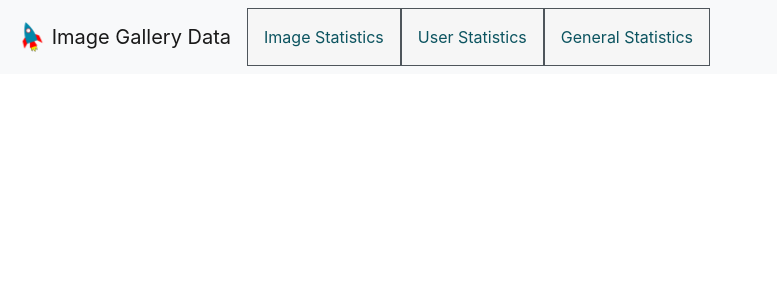
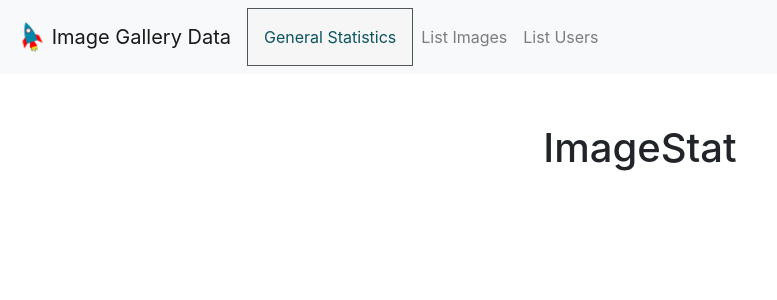
Before and after one commit to borisstojanovic/ImageGalleryDataPython, a Django app: page / in a window 1280 px wide. Shown: the top 300 px of the page, without its empty margins (0-777 px from the left). Run offline with Django 3.2, Linux system fonts and the light colour scheme; data that the repository does not hold is empty; some libraries are stand-ins or nearby versions.

Commit message:
Napravio prikaz grafika za korisnike, komentare i slike

```diff
--- a/imagegallery/imagestat/templates/imagestat/images.html
+++ b/imagegallery/imagestat/templates/imagestat/images.html
@@ -12,7 +12,7 @@
                 <p class="card-body">
                     <p class="card-text">{{ image.description }}</p>
                     <p class="card-text"><small class="text-muted">Created at {{ image.time }}</small></p>
-                    <a href="{% url 'imagestat:comments' image.id %}">Comments Total</a>
+                    <a href="{% url 'imagestat:comments_total' image.id %}">Comments Total</a>
                     <a href="{% url 'imagestat:comments' image.id %}">Comments By Date</a>
             </div>
         {% endfor %}
--- a/imagegallery/imagestat/templates/imagestat/test2.html
+++ b/imagegallery/imagestat/templates/imagestat/index.html
@@ -1,14 +1,13 @@
 {%  extends 'master.html' %}
 
 {% block title %}
-    Test
+    ImageStat
 {% endblock %}
 
 {%  block content %}
     <body>
       {% autoescape off %}
-          <h1>{{ title }}</h1>
-        {{ plot_div }}
+          <h1>{{ page_title }}</h1>
       {% endautoescape %}
     </body>
 {% endblock %}
--- a/imagegallery/imagestat/urls.py
+++ b/imagegallery/imagestat/urls.py
@@ -4,6 +4,14 @@ from . import views
 app_name = 'imagestat'
 
 urlpatterns = [
-    path('', views.images, name='images'),
-    path('/comments/<int:id>/', views.commentsbyimagetotal, name='comments'),
+    path('', views.index, name='index'),
+    path('images', views.images, name='images'),
+    path('comments/<int:id>/', views.commentsbyimagetotal, name='comments_total'),
+    path('image/comments/<int:id>/', views.commentsbyimage, name='comments'),
+    path('users', views.users, name='users'),
+    path('users/activity/<int:id>', views.useractivity, name='user_activity'),
+    path('users/all', views.usersbydate, name='users_by_date'),
+    path('comments/all', views.commentsbydate, name='comments_by_date'),
+    path('images/all', views.imagesbydate, name='images_by_date'),
+    path('activity', views.totalactivity, name='activity'),
 ]
--- a/imagegallery/imagestat/views.py
+++ b/imagegallery/imagestat/views.py
@@ -9,14 +9,8 @@ import datetime
 from django.core.paginator import Paginator, EmptyPage, PageNotAnInteger
 
 
-def home2(request):
-    x_data = [0, 1, 2, 3]
-    y_data = [x ** 2 for x in x_data]
-    plot_div = plot([Scatter(x=x_data, y=y_data,
-                             mode='lines', name='test',
-                             opacity=0.8, marker_color='green')],
-                    output_type='div')
-    return render(request, "imagestat\\test2.html", context={'plot_div': plot_div})
+def index(req):
+    return render(req, 'imagestat\\index.html', {'page_title': 'ImageStat'})
 
 
 def images(req):
@@ -34,40 +28,127 @@ def images(req):
     return render(req, 'imagestat\\images.html', {'images': images})
 
 
+def users(req):
+    user_list = User.objects.all()
+    page = req.GET.get('page', 1)
+
+    paginator = Paginator(user_list, 7)
+    try:
+        users = paginator.page(page)
+    except PageNotAnInteger:
+        users = paginator.page(1)
+    except EmptyPage:
+        users = paginator.page(paginator.num_pages)
+
+    return render(req, 'imagestat\\users.html', {'users': users})
+
+
 def imagesbydate(request):
-    x_data = Images.objects.extra({'date_created': "date(time)"}). \
-        values('date_created').annotate(created_count=Count('id')).order_by('time')
+    images = Images.objects.extra({'time': "date(time)"}). \
+        values('time').annotate(created_count=Count('id')).order_by('time')
 
+    images = list(images)
+
+    if len(images) == 0:
+        return render(request, "imagestat\\graph.html", context={'title': "No Data"})
+    else:
+        y_data = [x.get('created_count') for x in images]
+        x_data1 = [x.get('time') for x in images]
+        scatter = plotly.graph_objs.Scatter(x=x_data1, y=y_data, name='New Images', mode='markers + lines')
+
+        y_data2 = [x.get('created_count') for x in images]
+        x_data2 = [x.get('time') for x in images]
+
+        i = 1
+        while len(y_data2) > i:
+            y_data2[i] = y_data2[i - 1] + y_data2[i]
+            i += 1
+
+        scatter2 = plotly.graph_objs.Scatter(x=x_data2, y=y_data2, name='Total Images', mode='markers + lines')
+
+        layout = plotly.graph_objs.Layout(xaxis={'type': 'date',
+                                                 'tick0': x_data1[0] if len(x_data1) else datetime.date.today(),
+                                                 'tickmode': 'linear',
+                                                 'dtick': 86400000.0 * 1})  # 1 day
+        fig = plotly.graph_objs.Figure(data=[scatter, scatter2], layout=layout)
+        plot_div = plot(fig, output_type='div')
+        return render(request, "imagestat\\graph.html", context={'title': "Images", 'plot_div': plot_div})
+
+
+def usersbydate(request):
+    x_data = User.objects.extra({'date_created': "date(date_created)"}). \
+        values('date_created').annotate(created_count=Count('id')).order_by('date_created')
     x_data = list(x_data)
 
-    y_data = [x.get('created_count') for x in x_data]
-    x_data2 = [x.get('date_created') for x in x_data]
-    scatter = plotly.graph_objs.Scatter(x=x_data2, y=y_data)
-    layout = plotly.graph_objs.Layout(xaxis={'type': 'date',
-                                             'tick0': x_data2[0] if len(x_data2) else datetime.date.today(),
-                                             'tickmode': 'linear',
-                                             'dtick': 86400000.0 * 1})  # 1 day
-    fig = plotly.graph_objs.Figure(data=[scatter], layout=layout)
-    plot_div = plot(fig, output_type='div')
-    return render(request, "imagestat\\test2.html", context={'plot_div': plot_div})
+    if len(x_data) == 0:
+        return render(request, "imagestat\\graph.html", context={'plot_div': "No Data"})
+    else:
+        y_data = [x.get('created_count') for x in x_data]
+        x_data2 = [x.get('date_created') for x in x_data]
+        scatter = plotly.graph_objs.Scatter(x=x_data2, y=y_data, name='New Users', mode='markers + lines')
+
+        y_data2 = [x.get('created_count') for x in x_data]
+        i = 1
+        while len(y_data2) > i:
+            y_data2[i] = y_data2[i - 1] + y_data2[i]
+            i += 1
+
+        scatter2 = plotly.graph_objs.Scatter(x=x_data2, y=y_data2, name='Total Users', mode='markers + lines')
+
+        layout = plotly.graph_objs.Layout(xaxis={'type': 'date',
+                                                 'tick0': x_data2[0] if len(x_data2) else datetime.date.today(),
+                                                 'tickmode': 'linear',
+                                                 'dtick': 86400000.0 * 1})  # 1 day
+        fig = plotly.graph_objs.Figure(data=[scatter, scatter2], layout=layout)
+        plot_div = plot(fig, output_type='div')
+        return render(request, "imagestat\\graph.html", context={'title': "Users", 'plot_div': plot_div})
+
+
+def commentsbydate(request):
+    x_data = Comment.objects.extra({'date_created': "date(date_created)"}). \
+        values('date_created').annotate(created_count=Count('id')).order_by('date_created')
+    x_data = list(x_data)
+    if len(x_data) == 0:
+        return render(request, "imagestat\\graph.html", context={'plot_div': "No Data"})
+    else:
+        y_data = [x.get('created_count') for x in x_data]
+        x_data2 = [x.get('date_created') for x in x_data]
+        scatter = plotly.graph_objs.Scatter(x=x_data2, y=y_data, name='New Comments', mode='markers + lines')
+
+        y_data2 = [x.get('created_count') for x in x_data]
+        i = 1
+        while len(y_data2) > i:
+            y_data2[i] = y_data2[i - 1] + y_data2[i]
+            i += 1
+
+        scatter2 = plotly.graph_objs.Scatter(x=x_data2, y=y_data2, name='Total Comments', mode='markers + lines')
+
+        layout = plotly.graph_objs.Layout(xaxis={'type': 'date',
+                                                 'tick0': x_data2[0] if len(x_data2) else datetime.date.today(),
+                                                 'tickmode': 'linear',
+                                                 'dtick': 86400000.0 * 1})  # 1 day
+        fig = plotly.graph_objs.Figure(data=[scatter, scatter2], layout=layout)
+        plot_div = plot(fig, output_type='div')
+        return render(request, "imagestat\\graph.html", context={'title': "Comments", 'plot_div': plot_div})
 
 
 def commentsbyimage(request, id):
     x_data = Comment.objects.filter(image_id=id).extra({'date_created': "date(date_created)"}). \
         values('date_created').annotate(created_count=Count('id')).order_by('date_created')
     x_data = list(x_data)
-    y_data = [x.get('created_count') for x in x_data]
-    x_data2 = [x.get('date_created') for x in x_data]
-    print(x_data2)
-    print(y_data)
-    scatter = plotly.graph_objs.Scatter(x=x_data2, y=y_data)
-    layout = plotly.graph_objs.Layout(xaxis={'type': 'date',
-                                             'tick0': x_data2[0] if len(x_data2) else datetime.date.today(),
-                                             'tickmode': 'linear',
-                                             'dtick': 86400000.0 * 1})  # 1 day
-    fig = plotly.graph_objs.Figure(data=[scatter], layout=layout)
-    plot_div = plot(fig, output_type='div')
-    return render(request, "imagestat\\test2.html", context={'plot_div': plot_div})
+    if len(x_data) == 0:
+        return render(request, "imagestat\\graph.html", context={'plot_div': "No Data"})
+    else:
+        y_data = [x.get('created_count') for x in x_data]
+        x_data2 = [x.get('date_created') for x in x_data]
+        scatter = plotly.graph_objs.Scatter(x=x_data2, y=y_data)
+        layout = plotly.graph_objs.Layout(xaxis={'type': 'date',
+                                                 'tick0': x_data2[0] if len(x_data2) else datetime.date.today(),
+                                                 'tickmode': 'linear',
+                                                 'dtick': 86400000.0 * 1})  # 1 day
+        fig = plotly.graph_objs.Figure(data=[scatter], layout=layout)
+        plot_div = plot(fig, output_type='div')
+        return render(request, "imagestat\\graph.html", context={'plot_div': plot_div})
 
 
 def commentsbyimagetotal(request, id):
@@ -75,7 +156,7 @@ def commentsbyimagetotal(request, id):
         values('date_created').annotate(created_count=Count('id')).order_by('date_created')
     x_data = list(x_data)
     if len(x_data) == 0:
-        return render(request, "imagestat\\test2.html", context={'plot_div': 'No Data'})
+        return render(request, "imagestat\\graph.html", context={'plot_div': 'No Data'})
     else:
         y_data = [x.get('created_count') for x in x_data]
         i = 1
@@ -91,60 +172,80 @@ def commentsbyimagetotal(request, id):
                                                  'dtick': 86400000.0 * 1})  # 1 day
         fig = plotly.graph_objs.Figure(data=[scatter], layout=layout)
         plot_div = plot(fig, output_type='div')
-        return render(request, "imagestat\\test2.html", context={'plot_div': plot_div})
+        return render(request, "imagestat\\graph.html", context={'plot_div': plot_div})
 
 
-def useractivity(request):
-    x_data = Comment.objects.filter(user_id=2).extra({'date_created': "date(date_created)"}). \
+def useractivity(request, id):
+    comments = Comment.objects.filter(user_id=id).extra({'date_created': "date(date_created)"}). \
         values('date_created').annotate(created_count=Count('id')).order_by('date_created')
-    x_data = list(x_data)
-    y_data1 = [x.get('created_count') for x in x_data]
 
-    x_data1 = [x.get('date_created') for x in x_data]
-    scatter1 = plotly.graph_objs.Scatter(x=x_data1, y=y_data1, name='Comments', mode='markers + lines')
+    images = Images.objects.filter(owner_id=id).extra({'time': "date(time)"}). \
+        values('time').annotate(created_count=Count('id')).order_by('time')
 
-    x_data = Images.objects.filter(owner_id=2).extra({'time': "date(time)"}). \
-        values('time').annotate(created_count=Count('id')).order_by('time')
-    x_data = list(x_data)
-    y_data2 = [x.get('created_count') for x in x_data]
+    if len(comments) == 0 and len(images) == 0:
+        return render(request, "imagestat\\graph.html", context={'plot_div': "No data"})
+    else:
+        comments = list(comments)
+        y_data1 = [x.get('created_count') for x in comments]
 
-    x_data2 = [x.get('time') for x in x_data]
-    scatter2 = plotly.graph_objs.Scatter(x=x_data2, y=y_data2, name='Images', mode='markers + lines')
+        x_data1 = [x.get('date_created') for x in comments]
+        scatter1 = plotly.graph_objs.Scatter(x=x_data1, y=y_data1, name='Comments', mode='markers + lines')
 
-    layout = plotly.graph_objs.Layout(xaxis={'type': 'date',
-                                             'tick0': x_data1[0] if len(x_data1) else x_data2[0] if len(x_data2) else datetime.date.today(),
-                                             'tickmode': 'linear',
-                                             'dtick': 86400000.0 * 1})  # 1 day
+        images = list(images)
+        y_data2 = [x.get('created_count') for x in images]
 
-    fig = plotly.graph_objs.Figure(data=[scatter1, scatter2], layout=layout)
-    plot_div = plot(fig, output_type='div')
+        x_data2 = [x.get('time') for x in images]
+        scatter2 = plotly.graph_objs.Scatter(x=x_data2, y=y_data2, name='Images', mode='markers + lines')
 
-    return render(request, "imagestat\\test2.html", context={'plot_div': plot_div})
+        layout = plotly.graph_objs.Layout(xaxis={'type': 'date',
+                                                 'tick0': x_data1[0] if len(x_data1) else x_data2[0] if len(
+                                                     x_data2) else datetime.date.today(),
+                                                 'tickmode': 'linear',
+                                                 'dtick': 86400000.0 * 1})  # 1 day
+
+        fig = plotly.graph_objs.Figure(data=[scatter1, scatter2], layout=layout)
+        plot_div = plot(fig, output_type='div')
+
+        return render(request, "imagestat\\graph.html", context={'plot_div': plot_div})
 
 
 def totalactivity(request):
-    x_data = Comment.objects.extra({'date_created': "date(date_created)"}). \
+    comments = Comment.objects.extra({'date_created': "date(date_created)"}). \
         values('date_created').annotate(created_count=Count('id')).order_by('date_created')
-    x_data = list(x_data)
-    y_data1 = [x.get('created_count') for x in x_data]
 
-    x_data1 = [x.get('date_created') for x in x_data]
-    scatter1 = plotly.graph_objs.Scatter(x=x_data1, y=y_data1, name='Comments', mode='markers + lines')
+    images = Images.objects.extra({'time': "date(time)"}). \
+        values('time').annotate(created_count=Count('id')).order_by('time')
 
-    x_data = Images.objects.extra({'time': "date(time)"}). \
-        values('time').annotate(created_count=Count('id')).order_by('time')
-    x_data = list(x_data)
-    y_data2 = [x.get('created_count') for x in x_data]
+    users = User.objects.extra({'date_created': "date(date_created)"}). \
+        values('date_created').annotate(created_count=Count('id')).order_by('date_created')
 
-    x_data2 = [x.get('time') for x in x_data]
-    scatter2 = plotly.graph_objs.Scatter(x=x_data2, y=y_data2, name='Images', mode='markers + lines')
+    if len(comments) == 0 and len(images) == 0 and len(users) == 0:
+        return render(request, "imagestat\\graph.html", context={'plot_div': "No data"})
+    else:
+        comments = list(comments)
+        y_data1 = [x.get('created_count') for x in comments]
 
-    layout = plotly.graph_objs.Layout(xaxis={'type': 'date',
-                                             'tick0': x_data1[0] if len(x_data1) else x_data2[0] if len(x_data2) else datetime.datetime.now(),
-                                             'tickmode': 'linear',
-                                             'dtick': 86400000.0 * 1})  # 1 day
+        x_data1 = [x.get('date_created') for x in comments]
+        scatter1 = plotly.graph_objs.Scatter(x=x_data1, y=y_data1, name='Comments', mode='markers + lines')
 
-    fig = plotly.graph_objs.Figure(data=[scatter1, scatter2], layout=layout)
-    plot_div = plot(fig, output_type='div')
+        images = list(images)
+        y_data2 = [x.get('created_count') for x in images]
 
-    return render(request, "imagestat\\test2.html", context={'title': 'Activity', 'plot_div': plot_div})
+        x_data2 = [x.get('time') for x in images]
+        scatter2 = plotly.graph_objs.Scatter(x=x_data2, y=y_data2, name='Images', mode='markers + lines')
+
+        users = list(users)
+        y_data3 = [x.get('created_count') for x in users]
+        x_data3 = [x.get('date_created') for x in users]
+        scatter3 = plotly.graph_objs.Scatter(x=x_data3, y=y_data3, name='Users', mode='markers + lines')
+
+        layout = plotly.graph_objs.Layout(xaxis={'type': 'date',
+                                                 'tick0': x_data1[0] if len(x_data1) else x_data2[0] if len(
+                                                     x_data2) else datetime.date.today(),
+                                                 'tickmode': 'linear',
+                                                 'dtick': 86400000.0 * 1})  # 1 day
+
+        fig = plotly.graph_objs.Figure(data=[scatter1, scatter2, scatter3], layout=layout)
+        plot_div = plot(fig, output_type='div')
+
+        return render(request, "imagestat\\graph.html", context={'plot_div': plot_div})
--- a/imagegallery/templates/header.html
+++ b/imagegallery/templates/header.html
@@ -48,27 +48,20 @@
         Image Gallery Data
     </a>
     <div class="dropdown">
-        <button class="dropbtn">Image Statistics</button>
+        <button class="dropbtn">General Statistics</button>
             <div class="dropdown-content">
-                <a href="{% url 'imagestat:images' %}">Link 1</a>
-                <a href="{% url 'imagestat:images' %}">Link 2</a>
-                <a href="{% url 'imagestat:images' %}">Link 3</a>
+                <a href="{% url 'imagestat:images_by_date' %}">Images By Date</a>
+                <a href="{% url 'imagestat:comments_by_date' %}">Comments By Date</a>
+                <a href="{% url 'imagestat:users_by_date' %}">Users By Date</a>
+                <a href="{% url 'imagestat:activity' %}">General Activity</a>
             </div>
     </div>
-    <div class="dropdown">
-        <button class="dropbtn">User Statistics</button>
-            <div class="dropdown-content">
-                <a href="{% url 'imagestat:images' %}">Comments By Date</a>
-                <a href="{% url 'imagestat:images' %}">Images By Date</a>
-                <a href="{% url 'imagestat:images' %}">General</a>
-            </div>
-    </div>
-    <div class="dropdown">
-        <button class="dropbtn">General Statistics</button>
-            <div class="dropdown-content">
-                <a href="{% url 'imagestat:images' %}">Link 1</a>
-                <a href="{% url 'imagestat:images' %}">Link 2</a>
-                <a href="{% url 'imagestat:images' %}">Link 3</a>
-            </div>
-    </div>
+    <ul class="navbar-nav mr-auto">
+        <li class="nav-item">
+            <a class="nav-link" href="{% url 'imagestat:images' %}">List Images</a>
+        </li>
+        <li class="nav-item">
+            <a class="nav-link" href="{% url 'imagestat:users' %}">List Users</a>
+        </li>
+    </ul>
 </nav>
```
Also changed, not shown: imagegallery/imagestat/templates/imagestat/graph.html (added, +14 -0 lines), imagegallery/imagestat/templates/imagestat/users.html (+37 -9 lines).
